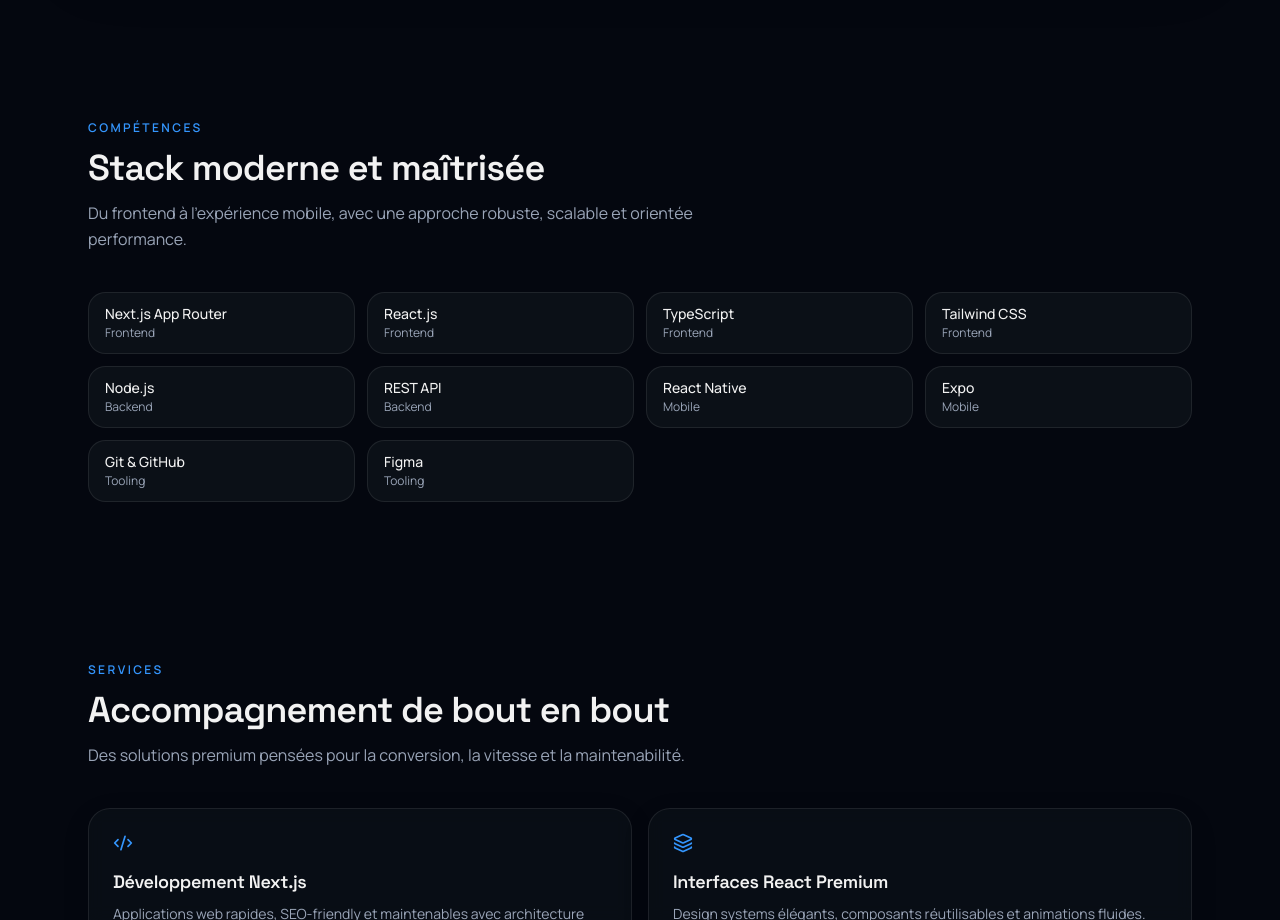
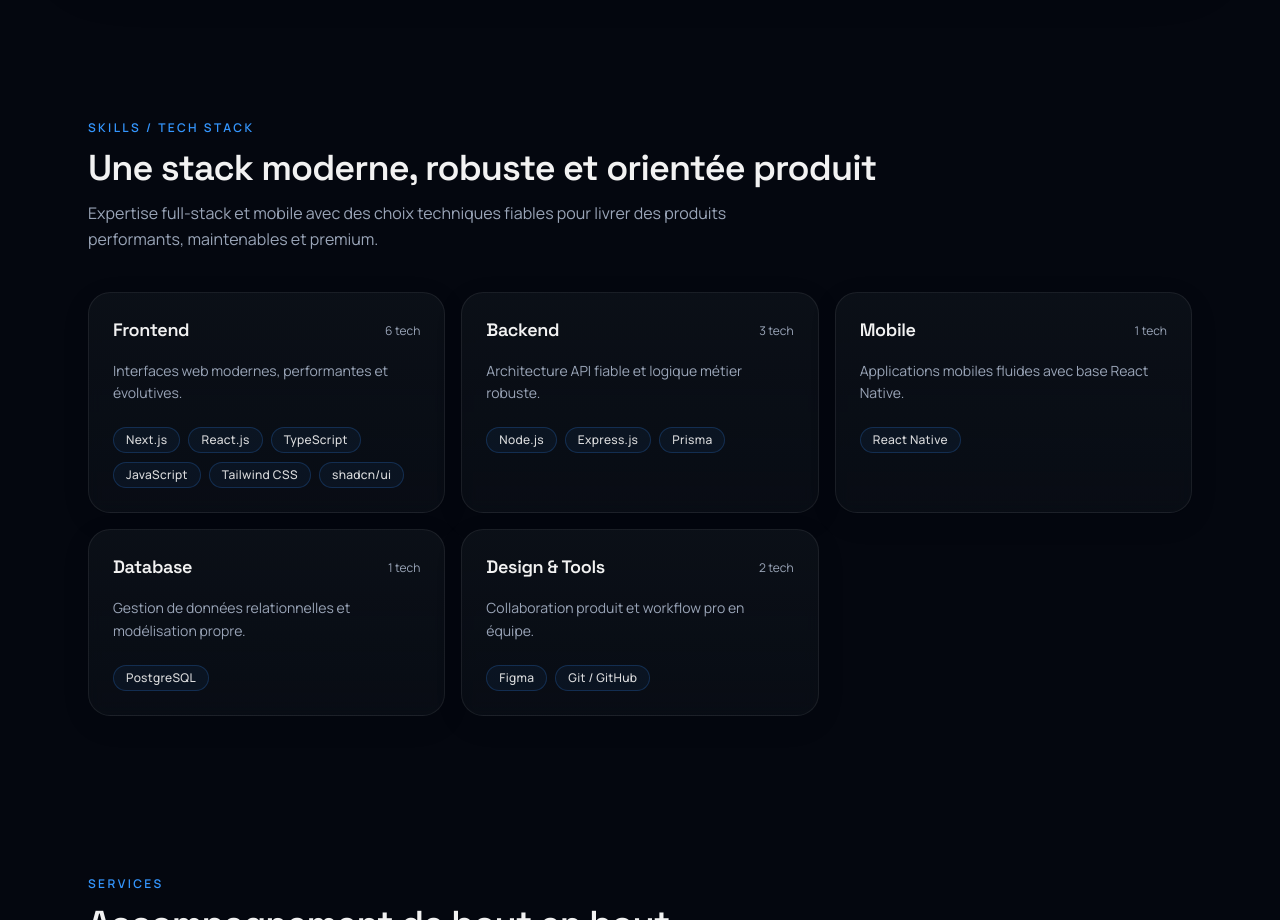
Before and after one commit to Abdourahmanmed/Abdourahman, a Next.js app: page / in a window 1280 px wide. Shown: the part 1800-2720 px from the top of the page. Built offline with nearby package versions, Linux system fonts and the light colour scheme.

Commit message:
feat: create premium skills tech stack section

```diff
--- a/components/sections/skills-section.tsx
+++ b/components/sections/skills-section.tsx
@@ -1,27 +1,66 @@
+"use client"
+
+import { motion } from "framer-motion"
+
 import { AnimatedSection } from "@/components/ui/animated-section"
+import { PremiumCard } from "@/components/ui/premium-card"
 import { SectionHeading } from "@/components/ui/section-heading"
-import { skills } from "@/lib/constants"
+import { TechBadge } from "@/components/ui/tech-badge"
+import { skillCategories } from "@/lib/constants"
+
+const containerVariants = {
+  hidden: { opacity: 0 },
+  show: {
+    opacity: 1,
+    transition: {
+      staggerChildren: 0.08,
+      delayChildren: 0.1,
+    },
+  },
+}
+
+const cardVariants = {
+  hidden: { opacity: 0, y: 20 },
+  show: { opacity: 1, y: 0 },
+}
 
 export function SkillsSection() {
   return (
     <AnimatedSection id="skills" className="py-16 md:py-20">
       <SectionHeading
-        eyebrow="Compétences"
-        title="Stack moderne et maîtrisée"
-        description="Du frontend à l'expérience mobile, avec une approche robuste, scalable et orientée performance."
+        eyebrow="Skills / Tech Stack"
+        title="Une stack moderne, robuste et orientée produit"
+        description="Expertise full-stack et mobile avec des choix techniques fiables pour livrer des produits performants, maintenables et premium."
       />
 
-      <div className="grid gap-3 sm:grid-cols-2 lg:grid-cols-4">
-        {skills.map((skill) => (
-          <div
-            key={skill.name}
-            className="rounded-xl border border-border/70 bg-card px-4 py-3 transition-colors hover:border-primary/40"
-          >
-            <p className="text-sm font-medium">{skill.name}</p>
-            <p className="text-xs text-muted-foreground">{skill.category}</p>
-          </div>
+      <motion.div
+        variants={containerVariants}
+        initial="hidden"
+        whileInView="show"
+        viewport={{ once: true, amount: 0.2 }}
+        className="grid gap-4 md:grid-cols-2 xl:grid-cols-3"
+      >
+        {skillCategories.map((group) => (
+          <motion.div key={group.category} variants={cardVariants} transition={{ duration: 0.4, ease: "easeOut" }}>
+            <PremiumCard className="h-full border-border/60 bg-gradient-to-b from-card to-card/70 p-5 md:p-6">
+              <div className="mb-4 flex items-center justify-between">
+                <h3 className="text-base font-semibold md:text-lg">{group.category}</h3>
+                <span className="text-xs text-muted-foreground">{group.skills.length} tech</span>
+              </div>
+
+              <p className="mb-5 text-sm leading-relaxed text-muted-foreground">{group.description}</p>
+
+              <div className="flex flex-wrap gap-2">
+                {group.skills.map((skill) => (
+                  <motion.div key={skill.name} whileHover={{ y: -2 }} transition={{ duration: 0.2 }}>
+                    <TechBadge label={skill.name} />
+                  </motion.div>
+                ))}
+              </div>
+            </PremiumCard>
+          </motion.div>
         ))}
-      </div>
+      </motion.div>
     </AnimatedSection>
   )
 }
--- /dev/null
+++ b/components/ui/tech-badge.tsx
@@ -0,0 +1,20 @@
+import { cn } from "@/lib/utils"
+
+type TechBadgeProps = {
+  label: string
+  className?: string
+}
+
+export function TechBadge({ label, className }: TechBadgeProps) {
+  return (
+    <span
+      className={cn(
+        "inline-flex items-center rounded-full border border-primary/20 bg-primary/5 px-3 py-1 text-xs font-medium tracking-wide text-foreground/90 transition-all duration-300",
+        "hover:border-primary/40 hover:bg-primary/10",
+        className,
+      )}
+    >
+      {label}
+    </span>
+  )
+}
--- a/lib/constants.ts
+++ b/lib/constants.ts
@@ -13,9 +13,16 @@ export type NavigationItem = {
   href: string
 }
 
+export type SkillCategory = "Frontend" | "Backend" | "Mobile" | "Database" | "Design & Tools"
+
 export type SkillItem = {
   name: string
-  category: "Frontend" | "Backend" | "Mobile" | "Tooling"
+}
+
+export type SkillCategoryGroup = {
+  category: SkillCategory
+  description: string
+  skills: SkillItem[]
 }
 
 export type ServiceItem = {
@@ -45,17 +52,39 @@ export const navigation: NavigationItem[] = [
   { label: "Contact", href: "#contact" },
 ]
 
-export const skills: SkillItem[] = [
-  { name: "Next.js App Router", category: "Frontend" },
-  { name: "React.js", category: "Frontend" },
-  { name: "TypeScript", category: "Frontend" },
-  { name: "Tailwind CSS", category: "Frontend" },
-  { name: "Node.js", category: "Backend" },
-  { name: "REST API", category: "Backend" },
-  { name: "React Native", category: "Mobile" },
-  { name: "Expo", category: "Mobile" },
-  { name: "Git & GitHub", category: "Tooling" },
-  { name: "Figma", category: "Tooling" },
+export const skillCategories: SkillCategoryGroup[] = [
+  {
+    category: "Frontend",
+    description: "Interfaces web modernes, performantes et évolutives.",
+    skills: [
+      { name: "Next.js" },
+      { name: "React.js" },
+      { name: "TypeScript" },
+      { name: "JavaScript" },
+      { name: "Tailwind CSS" },
+      { name: "shadcn/ui" },
+    ],
+  },
+  {
+    category: "Backend",
+    description: "Architecture API fiable et logique métier robuste.",
+    skills: [{ name: "Node.js" }, { name: "Express.js" }, { name: "Prisma" }],
+  },
+  {
+    category: "Mobile",
+    description: "Applications mobiles fluides avec base React Native.",
+    skills: [{ name: "React Native" }],
+  },
+  {
+    category: "Database",
+    description: "Gestion de données relationnelles et modélisation propre.",
+    skills: [{ name: "PostgreSQL" }],
+  },
+  {
+    category: "Design & Tools",
+    description: "Collaboration produit et workflow pro en équipe.",
+    skills: [{ name: "Figma" }, { name: "Git / GitHub" }],
+  },
 ]
 
 export const services: ServiceItem[] = [
```
